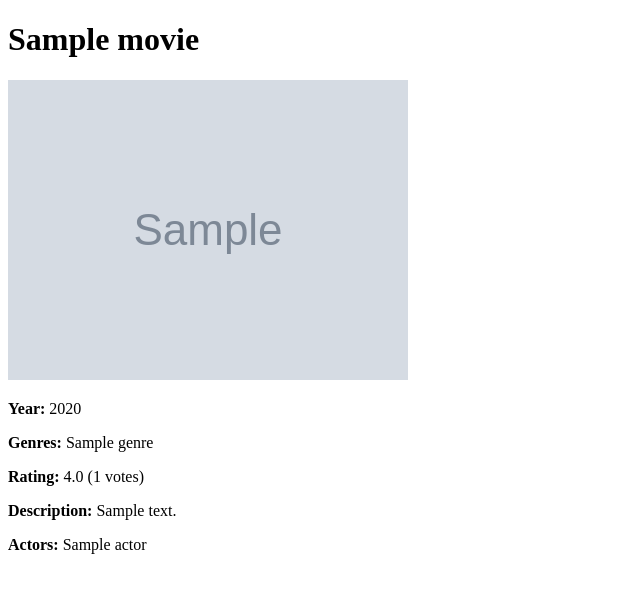
After one commit to Turalchik/watcherry, a Django app: a page that uses movies/templates/movies/movie_detail.html in a window 1280 px wide. The commit adds this page. Shown: the top 593 px of the page, without its empty margins (0-640 px from the left). Run offline with Django 5.2, Linux system fonts and the light colour scheme; tables that the repository leaves empty hold one stand-in row (values such as "Sample post"); grey boxes marked "Sample" are stand-in pictures.

Commit message:
feat : adding a link to a movie page

```diff
--- a/movies/models.py
+++ b/movies/models.py
@@ -15,15 +15,15 @@ class Actor(models.Model):
         return self.name
 
 class Movie(models.Model):
-    title = models.CharField(max_length=200)
-    description = models.TextField()
-    release_year = models.IntegerField(null=True, blank=True)
-    genres = models.ManyToManyField(Genre)
-    actors = models.ManyToManyField(Actor)
-    rating = models.FloatField(default=0.0)
-    votes = models.IntegerField(default=0)
-    title_id = models.CharField(max_length=20)
-    poster_url = models.URLField(max_length=500, null=True, blank=True)  # Поле для URL постера
+    title = models.CharField(max_length=255)
+    description = models.TextField(blank=True, null=True)
+    release_year = models.IntegerField(null=False, default=1900)
+    genres = models.ManyToManyField('Genre', related_name='movies')
+    actors = models.ManyToManyField('Actor', related_name='movies')
+    rating = models.FloatField(null=True, blank=True)
+    votes = models.IntegerField(null=True, blank=True)
+    title_id = models.CharField(max_length=10, unique=True)
+    poster_url = models.URLField(blank=True, null=True)
 
     def __str__(self):
         return self.title
--- /dev/null
+++ b/movies/templates/movies/movie_detail.html
@@ -0,0 +1,16 @@
+<!DOCTYPE html>
+<html lang="en">
+<head>
+    <meta charset="UTF-8">
+    <title>{{ movie.title }}</title>
+</head>
+<body>
+    <h1>{{ movie.title }}</h1>
+    <img src="{{ movie.poster_url }}" alt="{{ movie.title }} Poster">
+    <p><strong>Year:</strong> {{ movie.release_year }}</p>
+    <p><strong>Genres:</strong> {% for genre in movie.genres.all %}{{ genre.name }}{% if not forloop.last %}, {% endif %}{% endfor %}</p>
+    <p><strong>Rating:</strong> {{ movie.rating }} ({{ movie.votes }} votes)</p>
+    <p><strong>Description:</strong> {{ movie.description }}</p>
+    <p><strong>Actors:</strong> {% for actor in movie.actors.all %}{{ actor.name }}{% if not forloop.last %}, {% endif %}{% endfor %}</p>
+</body>
+</html>
--- a/movies/urls.py
+++ b/movies/urls.py
@@ -1,9 +1,8 @@
-# movies/urls.py
 from django.urls import path
 from . import views
 
 urlpatterns = [
     path('', views.home, name='home'),
-    path('movie/<int:movie_id>/', views.movie_detail, name='movie_detail'),
-    path('movie/<int:movie_id>/add_review/', views.add_review, name='add_review'),
+    path('movie/<str:title_id>/', views.movie_detail, name='movie_detail'),
+    path('movie/<str:title_id>/add_review/', views.add_review, name='add_review'),
 ]
--- a/movies/views.py
+++ b/movies/views.py
@@ -19,14 +19,16 @@ def home(request):
     })
 
 
-def movie_detail(request, movie_id):
-    movie = get_object_or_404(Movie, id=movie_id)
+def movie_detail(request, title_id):
+    movie = get_object_or_404(Movie, title_id=title_id)
     reviews = movie.reviews.all()
     return render(request, 'movies/movie_detail.html', {'movie': movie, 'reviews': reviews})
 
 @login_required
-def add_review(request, movie_id):
-    movie = get_object_or_404(Movie, id=movie_id)
+def add_review(request, title_id):
+    # Получаем фильм по title_id, а не по id
+    movie = get_object_or_404(Movie, title_id=title_id)
+
     if request.method == 'POST':
         form = ReviewForm(request.POST)
         if form.is_valid():
@@ -34,7 +36,9 @@ def add_review(request, movie_id):
             review.movie = movie
             review.user = request.user
             review.save()
-            return HttpResponseRedirect(reverse('movie_detail', args=[movie_id]))
+            # Используем title_id при перенаправлении на детальную страницу фильма
+            return HttpResponseRedirect(reverse('movie_detail', args=[title_id]))
     else:
         form = ReviewForm()
+
     return render(request, 'movies/add_review.html', {'form': form, 'movie': movie})
--- a/watcherry/urls.py
+++ b/watcherry/urls.py
@@ -7,6 +7,7 @@ from django.conf.urls.static import static
 urlpatterns = [
     path('', home, name='home'),  # Главная страница
     path('admin/', admin.site.urls),
+    path('', include('movies.urls')),
     path('search/', include('search.urls')),
     path('users/', include('users.urls')),
     path('', include('django.contrib.auth.urls')),  # Встроенные маршруты для аутентификации
```
Also changed, not shown: movies/management/commands/import_movies.py (+33 -10 lines), movies/templates/movies/home.html (+10 -6 lines).
